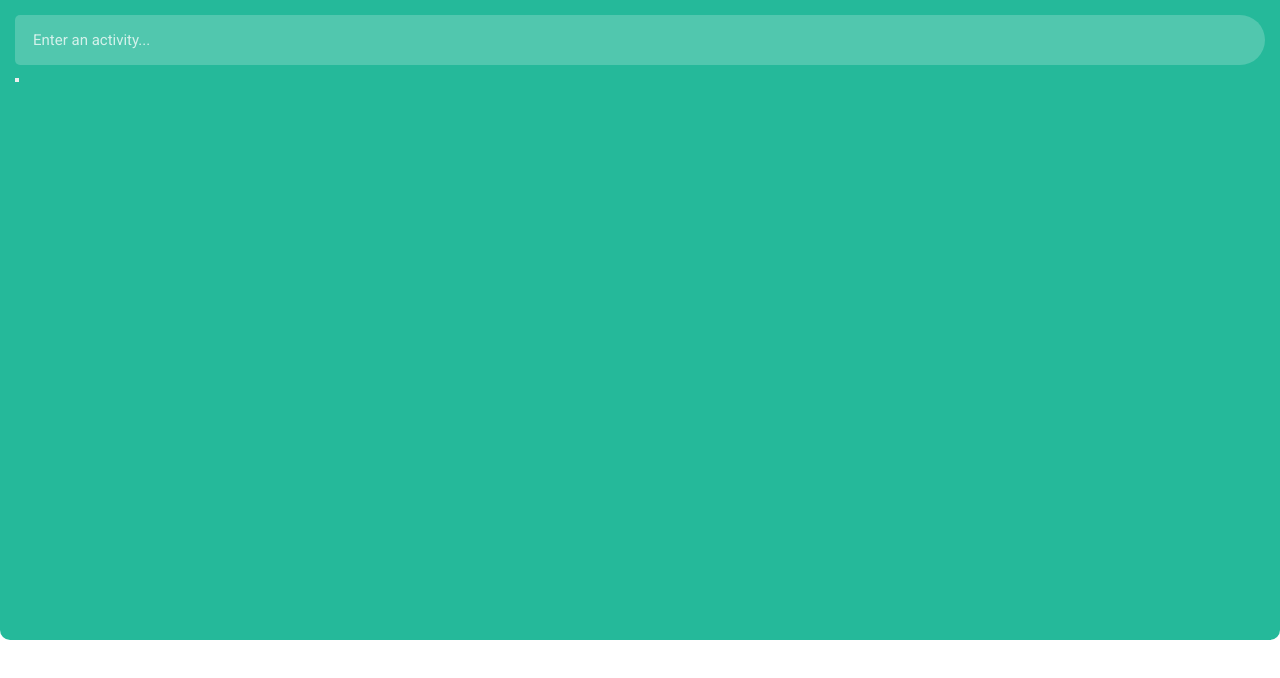
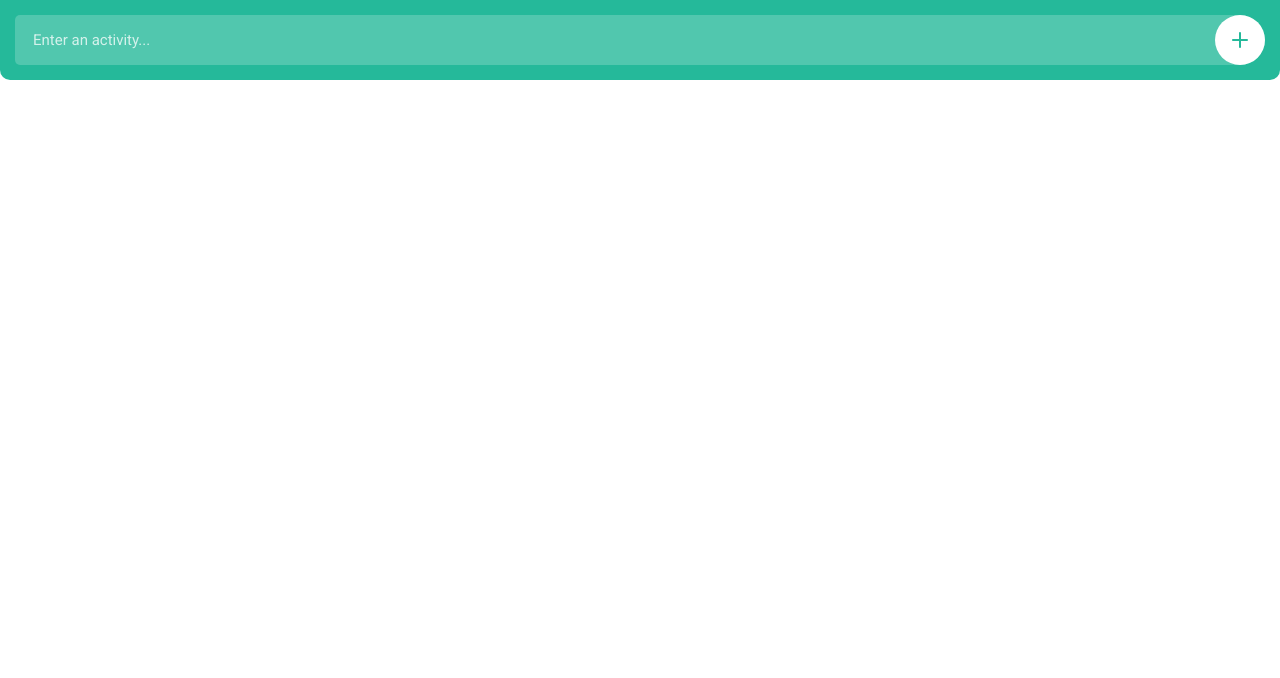
Before and after one commit to sajg1/todo_list_app, a plain HTML site: page app/index.html in a window 1280 px wide. Drawn offline with Linux system fonts and the light colour scheme.

Commit message:
added svg code to the button tag and formatted for a nice rounded finish.

```diff
--- a/app/index.html
+++ b/app/index.html
@@ -12,7 +12,15 @@
    <body>
      <header>
       <input type="text" placeholder="Enter an activity...">
-      <button></button>
+      <button>
+        <svg version="1.1" id="Layer_1" xmlns="http://www.w3.org/2000/svg" xmlns:xlink="http://www.w3.org/1999/xlink" x="0px" y="0px"
+        	 viewBox="0 0 16 16" style="enable-background:new 0 0 16 16;" xml:space="preserve">
+        	<g>
+        		<path class="fill" d="M16,8c0,0.5-0.5,1-1,1H9v6c0,0.5-0.5,1-1,1s-1-0.5-1-1V9H1C0.5,9,0,8.5,0,8s0.5-1,1-1h6V1c0-0.5,0.5-1,1-1
+        		s1,0.5,1,1v6h6C15.5,7,16,7.5,16,8z"/>
+        	</g>
+        </svg>
+      </button>
      </header>
 
    </body>
--- a/app/resources/css/style.css
+++ b/app/resources/css/style.css
@@ -4,7 +4,7 @@ body, input, button {
 
 header {
   width: 100%;
-  height:80%;
+  height:80px;
   position:fixed;
   padding: 15px;
   top:0;
@@ -24,6 +24,7 @@ header input {
   font-size: 15px;
   font-weight: 400;
   text-indent: 18px;
+  padding: 0 60px 0 0;
   background: rgba(255,255,255,0.2);
   border-top-left-radius: 5px;
   border-bottom-left-radius: 5px;
@@ -34,6 +35,34 @@ header input {
   box-shadow:none;
   outline: none;
 
+}
+
+header input::-webkit-input-placeholder {
+  color: rgba(255,255,255,0.75);
+}
+header input:-moz-input-placeholder {
+  color: rgba(255,255,255,0.75);
+}
+header input::-moz-input-placeholder {
+  color: rgba(255,255,255,0.75);
+}
+header input:-ms-input-placeholder {
+  color: rgba(255,255,255,0.75);
+}
+
+header button {
+  width:50px;
+  height:50px;
+  position: absolute;
+  top:15px;
+  right:15px;
+  z-index:2;
+  border-radius: 25px;
+  background: #fff;
+  border:0px;
+  box-shadow: none;
+  outline: none;
+
   -webkit-appearance:none;
   -moz-appearance:none;
   -ms-appearance:none;
@@ -41,6 +70,15 @@ header input {
   appearance:none;
 }
 
-header input::-webkit-input-placeholder {
-  color: rgba(255,255,255,0.75);
+header button svg {
+  width: 16px;
+  height: 16px;
+  position: absolute;
+  top: 50%;
+  left: 50%;
+  margin: -8px 0 0 -8px;
 }
+
+header button svg .fill {
+  fill: #25b99a;
+}
```
Also changed, not shown: icons/add_icon.svg (added), icons/done_icon.svg (added).
